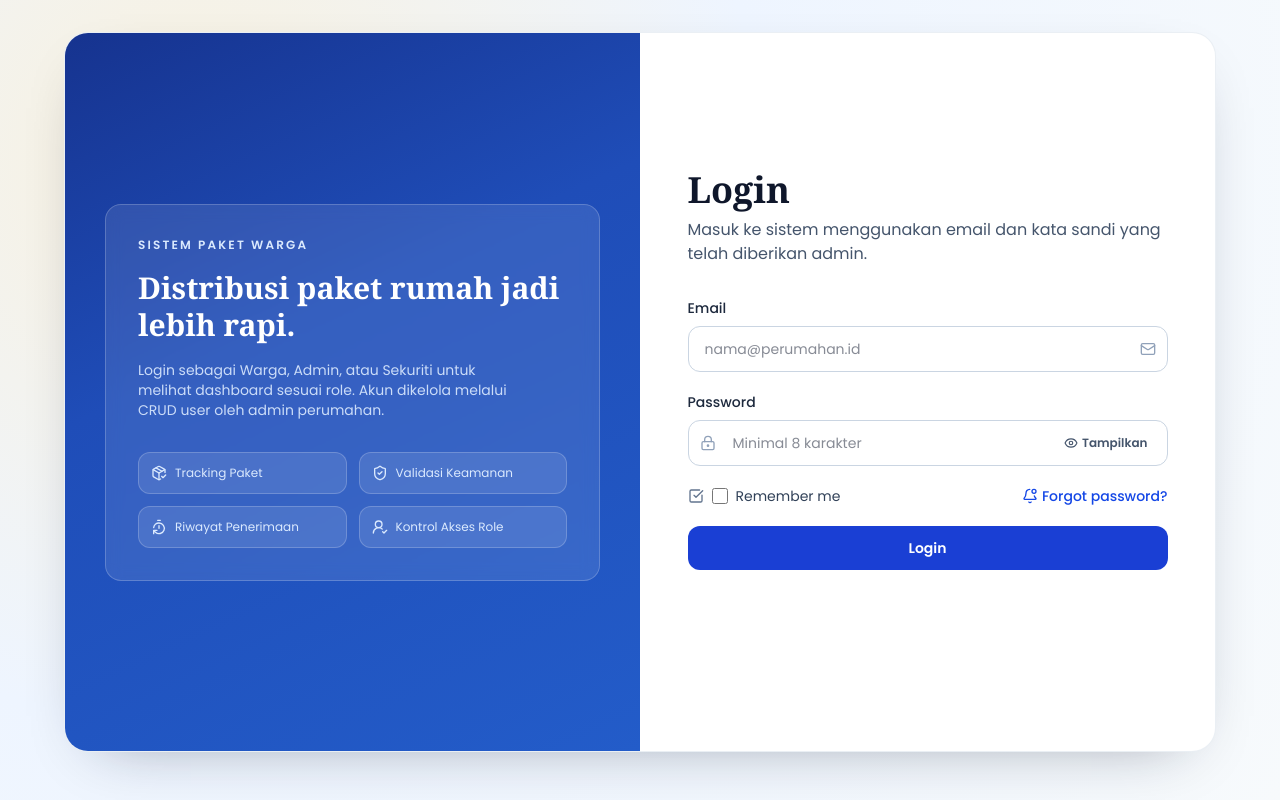
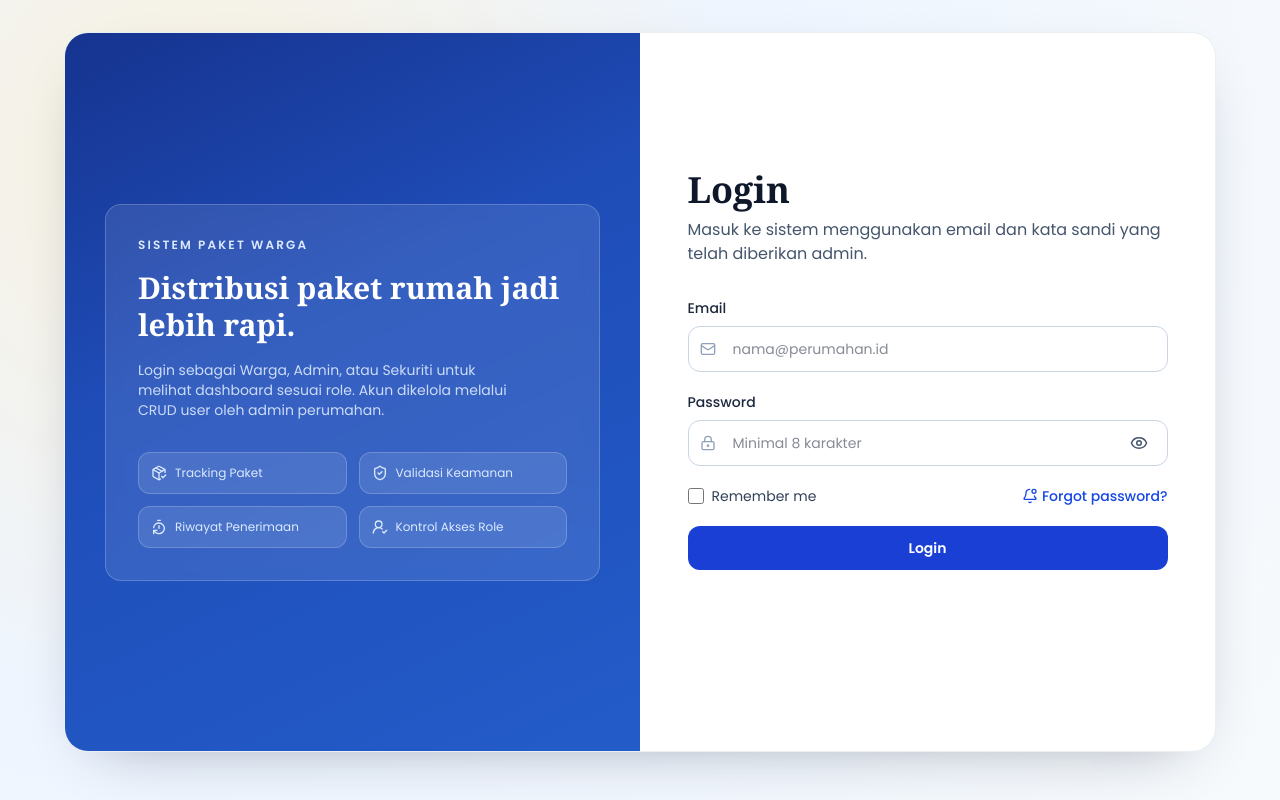
Before and after one commit to Argandhi23/sistem-paket-warga, a Next.js app: page /login in a window 1280 px wide. Built offline with nearby package versions, Linux system fonts and the light colour scheme.

Commit message:
fix(icon): Update icons field a bit

```diff
--- a/src/components/auth/AuthActions.tsx
+++ b/src/components/auth/AuthActions.tsx
@@ -1,4 +1,4 @@
-import { BellDot, SquareCheckBig } from "lucide-react";
+import { BellDot } from "lucide-react";
 
 type AuthActionsProps = {
   rememberMe: boolean;
@@ -14,7 +14,6 @@ export function AuthActions({
   return (
     <div className="flex items-center justify-between gap-4">
       <label className="inline-flex items-center gap-2 text-sm text-slate-700">
-        <SquareCheckBig className="h-4 w-4 text-slate-500" aria-hidden="true" />
         <input
           type="checkbox"
           checked={rememberMe}
--- a/src/components/auth/AuthInput.tsx
+++ b/src/components/auth/AuthInput.tsx
@@ -1,4 +1,4 @@
-import type { LucideIcon } from "lucide-react";
+import { type LucideIcon, Mail } from "lucide-react";
 
 type AuthInputProps = {
   id: string;
@@ -44,11 +44,9 @@ export function AuthInput({
           required={required}
           aria-invalid={error ? "true" : "false"}
           aria-describedby={describedBy}
-          className="w-full rounded-xl border border-slate-300 bg-white px-4 py-3 pr-12 text-sm text-slate-900 outline-none transition focus:border-blue-600 focus:ring-2 focus:ring-blue-200"
+          className="w-full rounded-xl border border-slate-300 bg-white px-4 py-3 pl-11 pr-12 text-sm text-slate-900 outline-none transition focus:border-blue-600 focus:ring-2 focus:ring-blue-200"
         />
-        {Icon ? (
-          <Icon className="pointer-events-none absolute right-3 top-1/2 h-4 w-4 -translate-y-1/2 text-slate-400" aria-hidden="true" />
-        ) : null}
+        <Mail className="pointer-events-none absolute left-3 top-1/2 h-4 w-4 -translate-y-1/2 text-slate-400" aria-hidden="true" />
       </div>
       {error ? (
         <p id={`${id}-error`} className="text-sm text-rose-600">
--- a/src/components/auth/PasswordField.tsx
+++ b/src/components/auth/PasswordField.tsx
@@ -50,8 +50,7 @@ export function PasswordField({
           onClick={() => setVisible((previous) => !previous)}
           className="absolute right-2 top-1/2 inline-flex -translate-y-1/2 items-center gap-1 rounded-lg px-3 py-1 text-xs font-semibold text-slate-600 outline-none transition hover:bg-slate-100 focus-visible:ring-2 focus-visible:ring-blue-300"
         >
-          {visible ? <EyeOff className="h-3.5 w-3.5" aria-hidden="true" /> : <Eye className="h-3.5 w-3.5" aria-hidden="true" />}
-          {visible ? "Sembunyikan" : "Tampilkan"}
+          {visible ? <EyeOff className="h-4.5 w-4.5" aria-hidden="true" /> : <Eye className="h-4.5 w-4.5" aria-hidden="true" />}
         </button>
       </div>
       {error ? (
```
